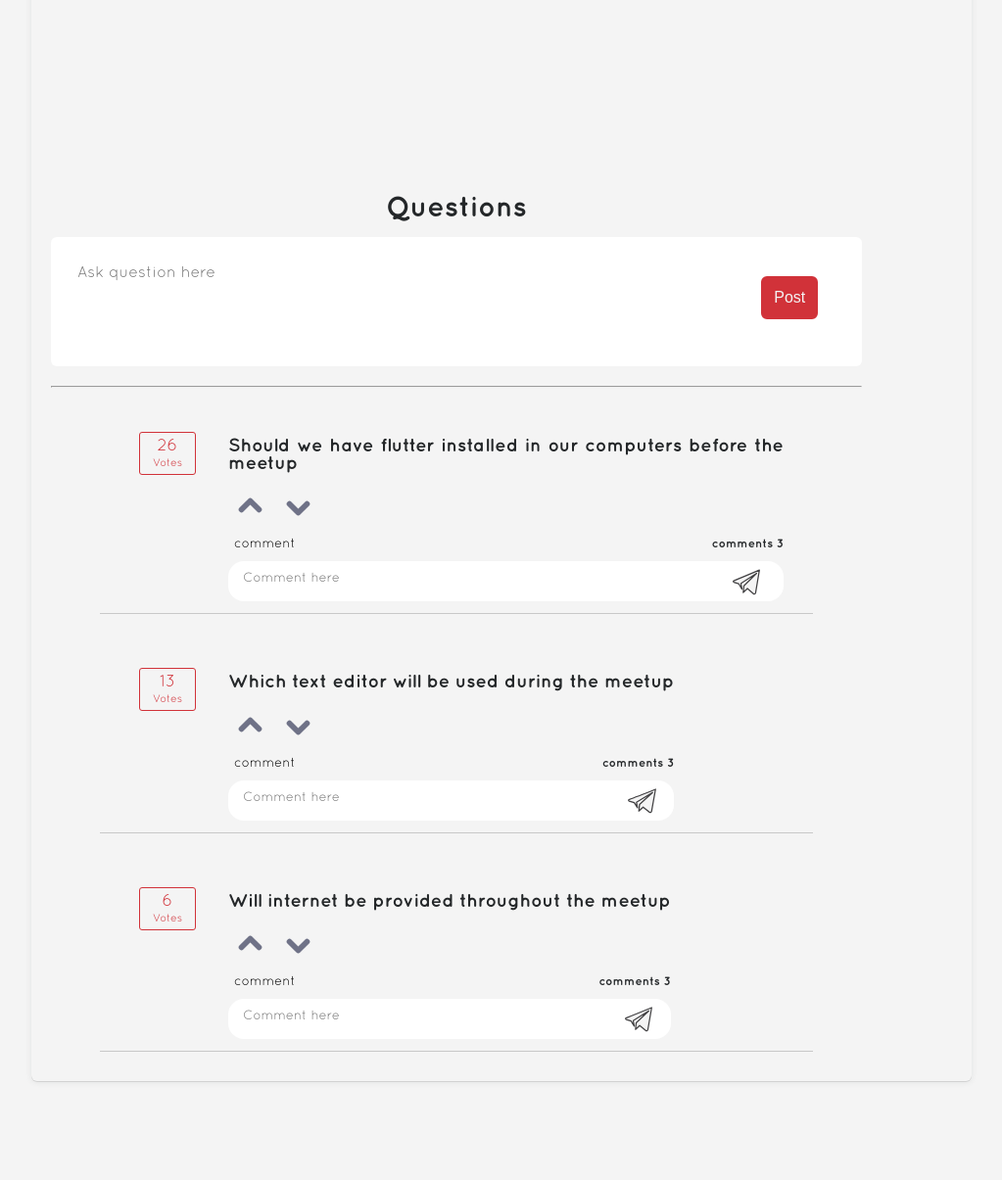
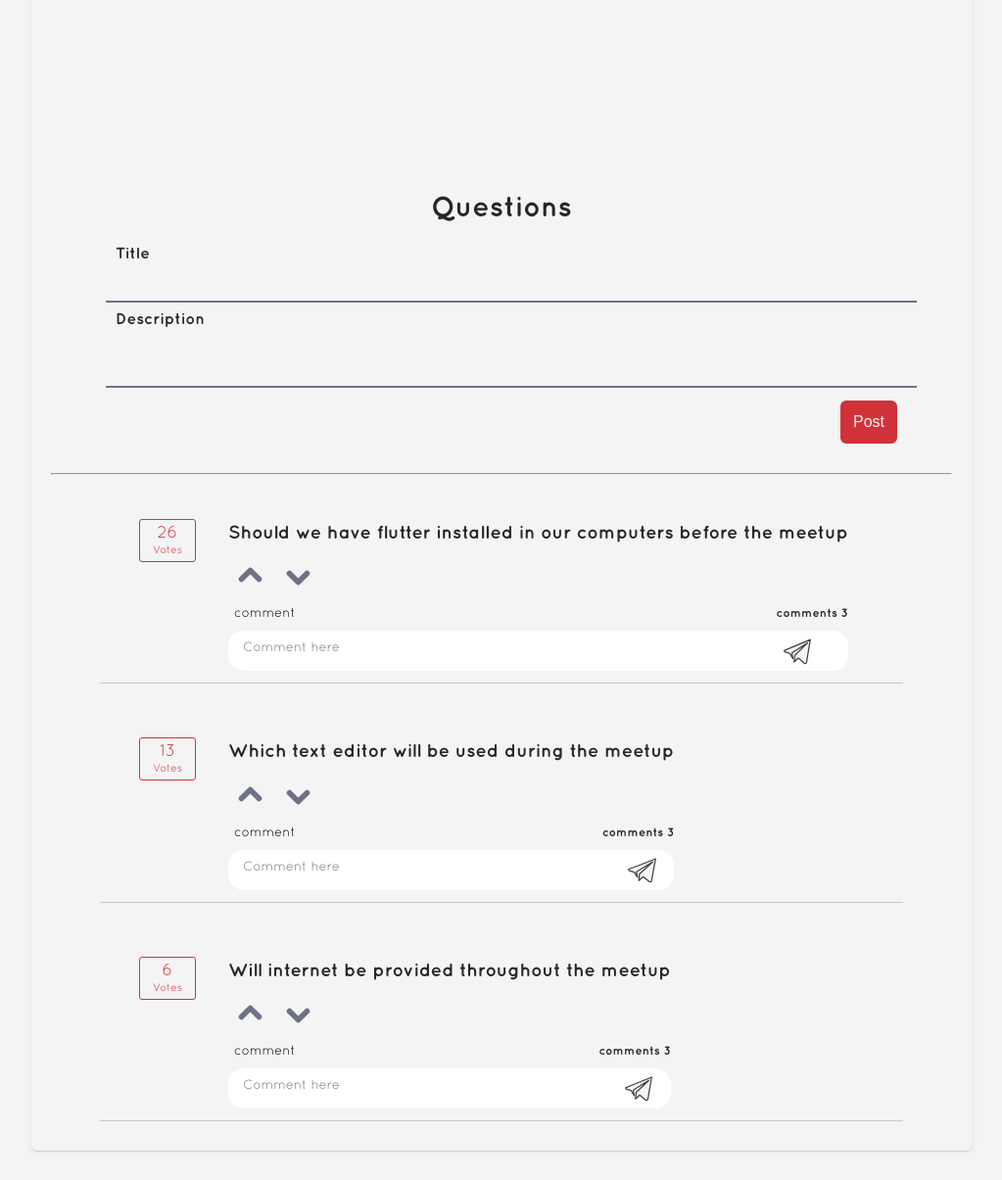
Before and after one commit to misocho/questioner, a Python web app: template UI/templates/questions.html in a window 1280 px wide. Shown: the part 356-1561 px from the top of the page at 98% size, without its empty margins (128-1151 px from the left). Before the commit the page ends 1461 px from the top, so only its background shows below. Run offline with Jinja, Linux system fonts and the light colour scheme; the template is opened without the code that fills it, so the values that code supplies are empty.

Commit message:
[start #164268478] change styling to post questions

```diff
--- a/UI/static/questions.css
+++ b/UI/static/questions.css
@@ -97,6 +97,7 @@
 .button{
     padding: 15px;
     margin: 0;
+    cursor: pointer;
 }
 
 .btn{
@@ -107,7 +108,11 @@
     border: #d13239 solid 3px;
     border-radius: 6px;
     width: 100%;
+    cursor: pointer;
 }
+ .btn:hover{
+     opacity: 0.85;
+ }
 
 #attending{
     bottom: 0px;
@@ -117,12 +122,18 @@
 #bottom-content{
     margin: 20px;
     margin-top: 50px;
+    text-align: center;
 }
 
 #questions-section{
     width: 90%;
+    display: inline-block;
 }
 
+.questions-content{
+    width: 100%;
+    display: inline-block;
+}
 .line{
     font-size: 1rem;
     font-weight: 400;
@@ -188,36 +199,43 @@
     color: #242729;
     text-align: justify;
 }
-#ask-question{
-    display: flex;
-    padding: 25px 25px;
-    background: #fff;
-    border-radius: 6px;
+.ask-question{
+    margin: 10px;
 }
-#ask-textarea{
-    margin-right: 35px;
+.ask-textarea{
+    padding: 10px;
     border: none;
     resize: none;
     font-family: Quicksand;
-    width: 85%;
-    float: left;
-    overflow: hidden;
+    width: 100%;
     overflow-wrap: break-word;
-    height: 78px;
     position: relative;
     font-size: 16px;
     background: transparent;
     line-height: 20px;
-}
-
-#ask-textarea:focus{
     outline: none;
 }
 
+label {
+    float: left;
+    padding: 0 10px;
+    font-size: 1.0em;
+    font-weight: 600;
+}
+
+.ask-textarea{
+    border-bottom: 2px solid #6f7287;
+}
+
+.ask-textarea:focus{
+    border-bottom: 2px solid #d13239;
+    outline: none !important;
+    transition: .3s;
+}
 #post-button{
-    display: -webkit-box;
-    margin-top:15px;
-    text-align: center;
+    display: block;
+    margin:10px;
+    text-align: right;
     width: auto;
 }
 
--- a/UI/templates/questions.html
+++ b/UI/templates/questions.html
@@ -40,18 +40,28 @@
                     </div>
                     <div id="bottom-content">
                         <div id="questions-section">
+                            <div class="question-content">
                             <div id="question-title">
                                 Questions
                             </div>
-                            <div id="ask-question">
-                                <textarea name="" id="ask-textarea" placeholder="Ask question here"></textarea>
+                            <div class="ask-question">
+                                <label for="title-textarea"> Title </label>
+                                <input type="text" id="title-textarea" class="ask-textarea">
+                            </div>
+
+                            <div class="ask-question">
+                                <label for="description-textarea"> Description </label>
+                                <textarea name="" class="ask-textarea" id="description-textarea"></textarea>
+
+                            </div>
+
                             <div id="post-button">
                                 <button class="btn" id="post-btn">
                                     Post
                                 </button>
                             </div>
                         </div>
-
+                    </div>
                         <div>
                             <hr class="line">
                         </div>
@@ -68,25 +78,32 @@
                                     </div>
                                     <div class="summary">
                                         <a href="#" class="question">
-                                                <h3>Should we have flutter installed in our computers before the meetup</h3>
+                                            <h3>Should we have flutter installed in our computers before the meetup
+                                            </h3>
                                         </a>
                                         <div class="like">
                                             <button class="like-btn">
                                                 <?xml version="1.0" ?>
-                                                    <!DOCTYPE svg  PUBLIC '-//W3C//DTD SVG 1.1//EN'  'http://www.w3.org/Graphics/SVG/1.1/DTD/svg11.dtd'><svg
-                                                        enable-background="new 0 0 32 32" height="32px" id="Layer_1"
+                                                <!DOCTYPE svg
+                                                    PUBLIC '-//W3C//DTD SVG 1.1//EN' 'http://www.w3.org/Graphics/SVG/1.1/DTD/svg11.dtd'>
+                                                <svg enable-background="new 0 0 32 32" height="32px" id="Layer_1"
                                                     version="1.1" viewBox="0 0 32 32" width="32px" xml:space="preserve"
-                                                        xmlns="http://www.w3.org/2000/svg" xmlns:xlink="http://www.w3.org/1999/xlink">
-                                                        <path d="M18.221,7.206l9.585,9.585c0.879,0.879,0.879,2.317,0,3.195l-0.8,0.801c-0.877,0.878-2.316,0.878-3.194,0  l-7.315-7.315l-7.315,7.315c-0.878,0.878-2.317,0.878-3.194,0l-0.8-0.801c-0.879-0.878-0.879-2.316,0-3.195l9.587-9.585  c0.471-0.472,1.103-0.682,1.723-0.647C17.115,6.524,17.748,6.734,18.221,7.206z"
+                                                    xmlns="http://www.w3.org/2000/svg"
+                                                    xmlns:xlink="http://www.w3.org/1999/xlink">
+                                                    <path
+                                                        d="M18.221,7.206l9.585,9.585c0.879,0.879,0.879,2.317,0,3.195l-0.8,0.801c-0.877,0.878-2.316,0.878-3.194,0  l-7.315-7.315l-7.315,7.315c-0.878,0.878-2.317,0.878-3.194,0l-0.8-0.801c-0.879-0.878-0.879-2.316,0-3.195l9.587-9.585  c0.471-0.472,1.103-0.682,1.723-0.647C17.115,6.524,17.748,6.734,18.221,7.206z"
                                                         fill="" /></svg>
                                             </button>
                                             <button class="like-btn">
                                                 <?xml version="1.0" ?>
-                                                    <!DOCTYPE svg  PUBLIC '-//W3C//DTD SVG 1.1//EN'  'http://www.w3.org/Graphics/SVG/1.1/DTD/svg11.dtd'><svg
-                                                        enable-background="new 0 0 32 32" height="32px" id="Layer_1"
+                                                <!DOCTYPE svg
+                                                    PUBLIC '-//W3C//DTD SVG 1.1//EN' 'http://www.w3.org/Graphics/SVG/1.1/DTD/svg11.dtd'>
+                                                <svg enable-background="new 0 0 32 32" height="32px" id="Layer_1"
                                                     version="1.1" viewBox="0 0 32 32" width="32px" xml:space="preserve"
-                                                        xmlns="http://www.w3.org/2000/svg" xmlns:xlink="http://www.w3.org/1999/xlink">
-                                                        <path d="M14.77,23.795L5.185,14.21c-0.879-0.879-0.879-2.317,0-3.195l0.8-0.801c0.877-0.878,2.316-0.878,3.194,0  l7.315,7.315l7.316-7.315c0.878-0.878,2.317-0.878,3.194,0l0.8,0.801c0.879,0.878,0.879,2.316,0,3.195l-9.587,9.585  c-0.471,0.472-1.104,0.682-1.723,0.647C15.875,24.477,15.243,24.267,14.77,23.795z"
+                                                    xmlns="http://www.w3.org/2000/svg"
+                                                    xmlns:xlink="http://www.w3.org/1999/xlink">
+                                                    <path
+                                                        d="M14.77,23.795L5.185,14.21c-0.879-0.879-0.879-2.317,0-3.195l0.8-0.801c0.877-0.878,2.316-0.878,3.194,0  l7.315,7.315l7.316-7.315c0.878-0.878,2.317-0.878,3.194,0l0.8,0.801c0.879,0.878,0.879,2.316,0,3.195l-9.587,9.585  c-0.471,0.472-1.104,0.682-1.723,0.647C15.875,24.477,15.243,24.267,14.77,23.795z"
                                                         fill="" /></svg>
                                             </button>
                                         </div>
@@ -98,7 +115,8 @@
 
                                             <div class="comment-box">
                                                 <div class="comment-area">
-                                                        <textarea name="" class="comment-textarea" placeholder="Comment here"></textarea>
+                                                    <textarea name="" class="comment-textarea"
+                                                        placeholder="Comment here"></textarea>
 
                                                 </div>
                                                 <div class="send-icon">
@@ -128,20 +146,26 @@
                                         <div class="like">
                                             <button class="like-btn">
                                                 <?xml version="1.0" ?>
-                                                    <!DOCTYPE svg  PUBLIC '-//W3C//DTD SVG 1.1//EN'  'http://www.w3.org/Graphics/SVG/1.1/DTD/svg11.dtd'><svg
-                                                        enable-background="new 0 0 32 32" height="32px" id="Layer_1"
+                                                <!DOCTYPE svg
+                                                    PUBLIC '-//W3C//DTD SVG 1.1//EN' 'http://www.w3.org/Graphics/SVG/1.1/DTD/svg11.dtd'>
+                                                <svg enable-background="new 0 0 32 32" height="32px" id="Layer_1"
                                                     version="1.1" viewBox="0 0 32 32" width="32px" xml:space="preserve"
-                                                        xmlns="http://www.w3.org/2000/svg" xmlns:xlink="http://www.w3.org/1999/xlink">
-                                                        <path d="M18.221,7.206l9.585,9.585c0.879,0.879,0.879,2.317,0,3.195l-0.8,0.801c-0.877,0.878-2.316,0.878-3.194,0  l-7.315-7.315l-7.315,7.315c-0.878,0.878-2.317,0.878-3.194,0l-0.8-0.801c-0.879-0.878-0.879-2.316,0-3.195l9.587-9.585  c0.471-0.472,1.103-0.682,1.723-0.647C17.115,6.524,17.748,6.734,18.221,7.206z"
+                                                    xmlns="http://www.w3.org/2000/svg"
+                                                    xmlns:xlink="http://www.w3.org/1999/xlink">
+                                                    <path
+                                                        d="M18.221,7.206l9.585,9.585c0.879,0.879,0.879,2.317,0,3.195l-0.8,0.801c-0.877,0.878-2.316,0.878-3.194,0  l-7.315-7.315l-7.315,7.315c-0.878,0.878-2.317,0.878-3.194,0l-0.8-0.801c-0.879-0.878-0.879-2.316,0-3.195l9.587-9.585  c0.471-0.472,1.103-0.682,1.723-0.647C17.115,6.524,17.748,6.734,18.221,7.206z"
                                                         fill="" /></svg>
                                             </button>
                                             <button class="like-btn">
                                                 <?xml version="1.0" ?>
-                                                    <!DOCTYPE svg  PUBLIC '-//W3C//DTD SVG 1.1//EN'  'http://www.w3.org/Graphics/SVG/1.1/DTD/svg11.dtd'><svg
-                                                        enable-background="new 0 0 32 32" height="32px" id="Layer_1"
+                                                <!DOCTYPE svg
+                                                    PUBLIC '-//W3C//DTD SVG 1.1//EN' 'http://www.w3.org/Graphics/SVG/1.1/DTD/svg11.dtd'>
+                                                <svg enable-background="new 0 0 32 32" height="32px" id="Layer_1"
                                                     version="1.1" viewBox="0 0 32 32" width="32px" xml:space="preserve"
-                                                        xmlns="http://www.w3.org/2000/svg" xmlns:xlink="http://www.w3.org/1999/xlink">
-                                                        <path d="M14.77,23.795L5.185,14.21c-0.879-0.879-0.879-2.317,0-3.195l0.8-0.801c0.877-0.878,2.316-0.878,3.194,0  l7.315,7.315l7.316-7.315c0.878-0.878,2.317-0.878,3.194,0l0.8,0.801c0.879,0.878,0.879,2.316,0,3.195l-9.587,9.585  c-0.471,0.472-1.104,0.682-1.723,0.647C15.875,24.477,15.243,24.267,14.77,23.795z"
+                                                    xmlns="http://www.w3.org/2000/svg"
+                                                    xmlns:xlink="http://www.w3.org/1999/xlink">
+                                                    <path
+                                                        d="M14.77,23.795L5.185,14.21c-0.879-0.879-0.879-2.317,0-3.195l0.8-0.801c0.877-0.878,2.316-0.878,3.194,0  l7.315,7.315l7.316-7.315c0.878-0.878,2.317-0.878,3.194,0l0.8,0.801c0.879,0.878,0.879,2.316,0,3.195l-9.587,9.585  c-0.471,0.472-1.104,0.682-1.723,0.647C15.875,24.477,15.243,24.267,14.77,23.795z"
                                                         fill="" /></svg>
                                             </button>
                                         </div>
@@ -153,7 +177,8 @@
 
                                             <div class="comment-box">
                                                 <div class="comment-area">
-                                                        <textarea name="" class="comment-textarea" placeholder="Comment here"></textarea>
+                                                    <textarea name="" class="comment-textarea"
+                                                        placeholder="Comment here"></textarea>
 
                                                 </div>
                                                 <div class="send-icon">
@@ -183,20 +208,26 @@
                                         <div class="like">
                                             <button class="like-btn">
                                                 <?xml version="1.0" ?>
-                                                    <!DOCTYPE svg  PUBLIC '-//W3C//DTD SVG 1.1//EN'  'http://www.w3.org/Graphics/SVG/1.1/DTD/svg11.dtd'><svg
-                                                        enable-background="new 0 0 32 32" height="32px" id="Layer_1"
+                                                <!DOCTYPE svg
+                                                    PUBLIC '-//W3C//DTD SVG 1.1//EN' 'http://www.w3.org/Graphics/SVG/1.1/DTD/svg11.dtd'>
+                                                <svg enable-background="new 0 0 32 32" height="32px" id="Layer_1"
                                                     version="1.1" viewBox="0 0 32 32" width="32px" xml:space="preserve"
-                                                        xmlns="http://www.w3.org/2000/svg" xmlns:xlink="http://www.w3.org/1999/xlink">
-                                                        <path d="M18.221,7.206l9.585,9.585c0.879,0.879,0.879,2.317,0,3.195l-0.8,0.801c-0.877,0.878-2.316,0.878-3.194,0  l-7.315-7.315l-7.315,7.315c-0.878,0.878-2.317,0.878-3.194,0l-0.8-0.801c-0.879-0.878-0.879-2.316,0-3.195l9.587-9.585  c0.471-0.472,1.103-0.682,1.723-0.647C17.115,6.524,17.748,6.734,18.221,7.206z"
+                                                    xmlns="http://www.w3.org/2000/svg"
+                                                    xmlns:xlink="http://www.w3.org/1999/xlink">
+                                                    <path
+                                                        d="M18.221,7.206l9.585,9.585c0.879,0.879,0.879,2.317,0,3.195l-0.8,0.801c-0.877,0.878-2.316,0.878-3.194,0  l-7.315-7.315l-7.315,7.315c-0.878,0.878-2.317,0.878-3.194,0l-0.8-0.801c-0.879-0.878-0.879-2.316,0-3.195l9.587-9.585  c0.471-0.472,1.103-0.682,1.723-0.647C17.115,6.524,17.748,6.734,18.221,7.206z"
                                                         fill="" /></svg>
                                             </button>
                                             <button class="like-btn">
                                                 <?xml version="1.0" ?>
-                                                    <!DOCTYPE svg  PUBLIC '-//W3C//DTD SVG 1.1//EN'  'http://www.w3.org/Graphics/SVG/1.1/DTD/svg11.dtd'><svg
-                                                        enable-background="new 0 0 32 32" height="32px" id="Layer_1"
+                                                <!DOCTYPE svg
+                                                    PUBLIC '-//W3C//DTD SVG 1.1//EN' 'http://www.w3.org/Graphics/SVG/1.1/DTD/svg11.dtd'>
+                                                <svg enable-background="new 0 0 32 32" height="32px" id="Layer_1"
                                                     version="1.1" viewBox="0 0 32 32" width="32px" xml:space="preserve"
-                                                        xmlns="http://www.w3.org/2000/svg" xmlns:xlink="http://www.w3.org/1999/xlink">
-                                                        <path d="M14.77,23.795L5.185,14.21c-0.879-0.879-0.879-2.317,0-3.195l0.8-0.801c0.877-0.878,2.316-0.878,3.194,0  l7.315,7.315l7.316-7.315c0.878-0.878,2.317-0.878,3.194,0l0.8,0.801c0.879,0.878,0.879,2.316,0,3.195l-9.587,9.585  c-0.471,0.472-1.104,0.682-1.723,0.647C15.875,24.477,15.243,24.267,14.77,23.795z"
+                                                    xmlns="http://www.w3.org/2000/svg"
+                                                    xmlns:xlink="http://www.w3.org/1999/xlink">
+                                                    <path
+                                                        d="M14.77,23.795L5.185,14.21c-0.879-0.879-0.879-2.317,0-3.195l0.8-0.801c0.877-0.878,2.316-0.878,3.194,0  l7.315,7.315l7.316-7.315c0.878-0.878,2.317-0.878,3.194,0l0.8,0.801c0.879,0.878,0.879,2.316,0,3.195l-9.587,9.585  c-0.471,0.472-1.104,0.682-1.723,0.647C15.875,24.477,15.243,24.267,14.77,23.795z"
                                                         fill="" /></svg>
                                             </button>
                                         </div>
@@ -208,7 +239,8 @@
 
                                             <div class="comment-box">
                                                 <div class="comment-area">
-                                                        <textarea name="" class="comment-textarea" placeholder="Comment here"></textarea>
+                                                    <textarea name="" class="comment-textarea"
+                                                        placeholder="Comment here"></textarea>
 
                                                 </div>
                                                 <div class="send-icon">
```
Lines whose indentation alone changed are shown as unchanged.
